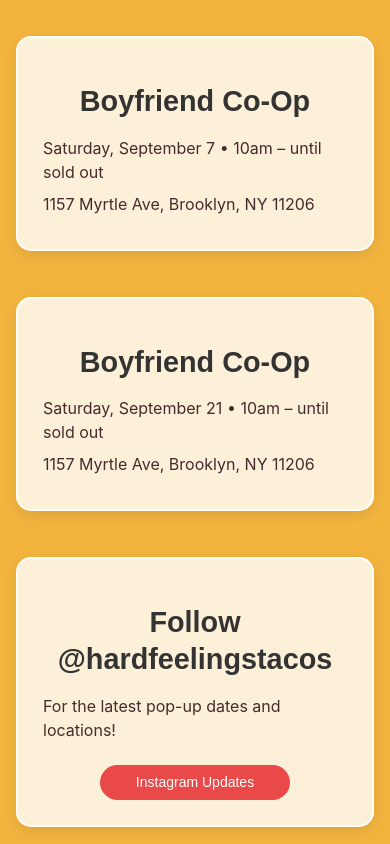
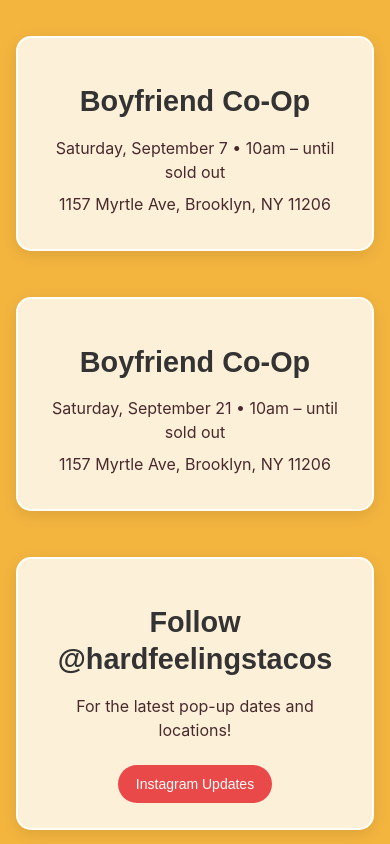
Before and after one commit to jordanchude/hard-feelings-tacos, a plain HTML site: page index.html in a window 390 px wide. Shown: the part 1520-2364 px from the top of the page. Drawn offline with nearby package versions, Linux system fonts and the light colour scheme; a script that the page names is missing.

Commit message:
Fix Upcoming Pop Ups text centering and Instagram link overflow
- Changed event item paragraphs from text-align: left to text-align: center
- Fixed Instagram link overflow by removing white-space: nowrap and min-width constraints
- Added max-width: 100% and box-sizing: border-box to prevent container overflow
- Updated mobile and iPhone-specific Instagram link styles for better responsiveness
- Text in Upcoming Pop Ups section now properly centered on mobile
- Instagram link text will wrap naturally instead of overflowing container

```diff
--- a/css/hard-feelings-tacos.webflow.css
+++ b/css/hard-feelings-tacos.webflow.css
@@ -3442,7 +3442,7 @@
   word-break: normal;
   hyphens: auto;
   line-height: 1.5;
-  text-align: left;
+  text-align: center;
   white-space: normal;
   overflow: visible;
 }
@@ -3596,10 +3596,9 @@
   font-weight: 500;
   transition: background-color 0.3s ease;
   text-align: center;
-  white-space: nowrap;
-  min-width: 220px;
-  font-size: 16px;
-  line-height: 1.2;
+  white-space: normal;
+  max-width: 100%;
+  box-sizing: border-box;
 }
 
 .instagram-link:hover {
@@ -3649,11 +3648,12 @@
     }
 
     .instagram-link {
-        min-width: 200px;
         font-size: 15px;
         padding: 10px 20px;
         text-align: center;
-        white-space: nowrap;
+        white-space: normal;
+        max-width: 100%;
+        box-sizing: border-box;
     }
 
     /* Mobile form improvements */
@@ -3869,11 +3869,12 @@
   }
 
   .instagram-link {
-    min-width: 190px;
     font-size: 14px;
     padding: 9px 18px;
     text-align: center;
-    white-space: nowrap;
+    white-space: normal;
+    max-width: 100%;
+    box-sizing: border-box;
   }
 
   .slider-paragraph-name-container {
```
